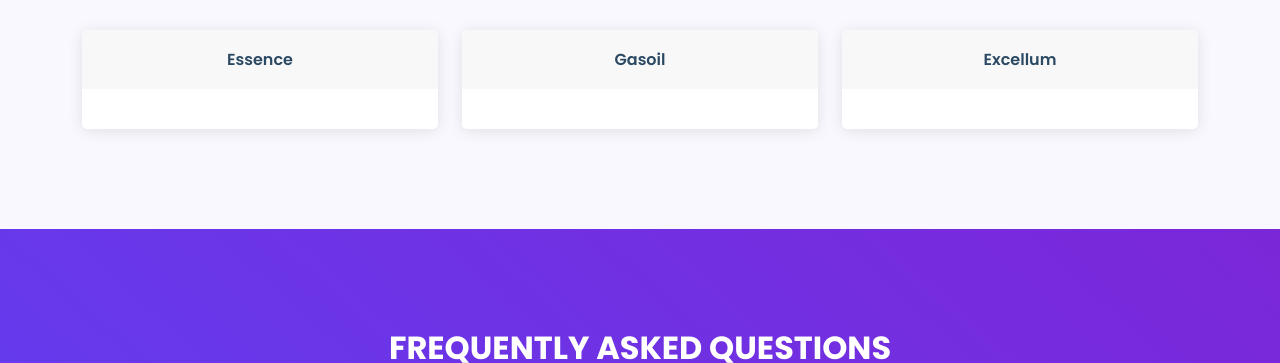
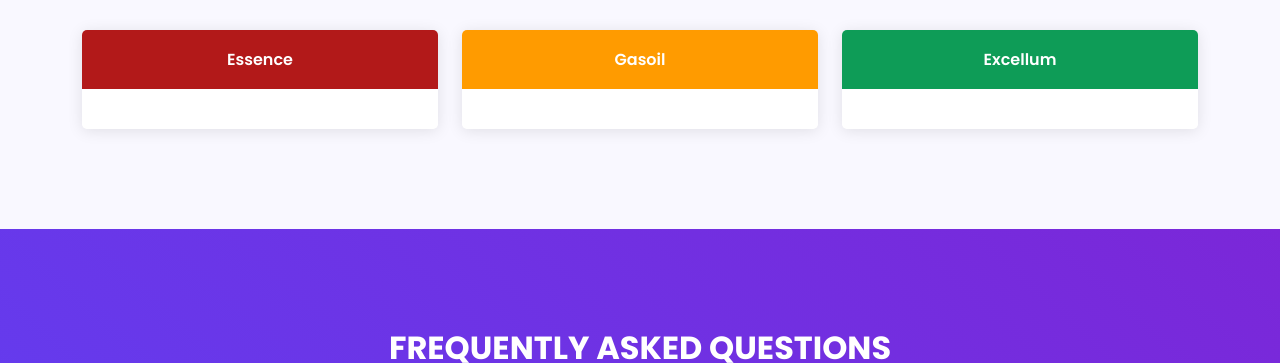
Before and after one commit to Redamslh/PriceCoomparison, a PHP site: page / in a window 1280 px wide. Shown: the part 6137-6500 px from the top of the page. Run offline with PHP 8.4, Linux system fonts and the light colour scheme; some libraries are stand-ins or nearby versions.

Commit message:
Update style.css

```diff
--- a/assets/css/style.css
+++ b/assets/css/style.css
@@ -1090,15 +1090,23 @@ section {
   overflow: hidden;
   box-shadow: 0px 2px 15px rgba(0, 0, 0, 0.1);
 }
-
+#sp{
+  background:#0e9c57
+}
+
+#es{
+  background:#b21919
+}
+#gz{
+  background:#ff9b00
+}
 .pricing h3 {
   font-weight: 400;
   margin: -20px -20px 20px -20px;
   padding: 20px 15px;
   font-size: 16px;
   font-weight: 600;
-  color: #2c4964;
-  background: #f8f8f8;
+  color: white;
 }
 
 .pricing h4 {
```
